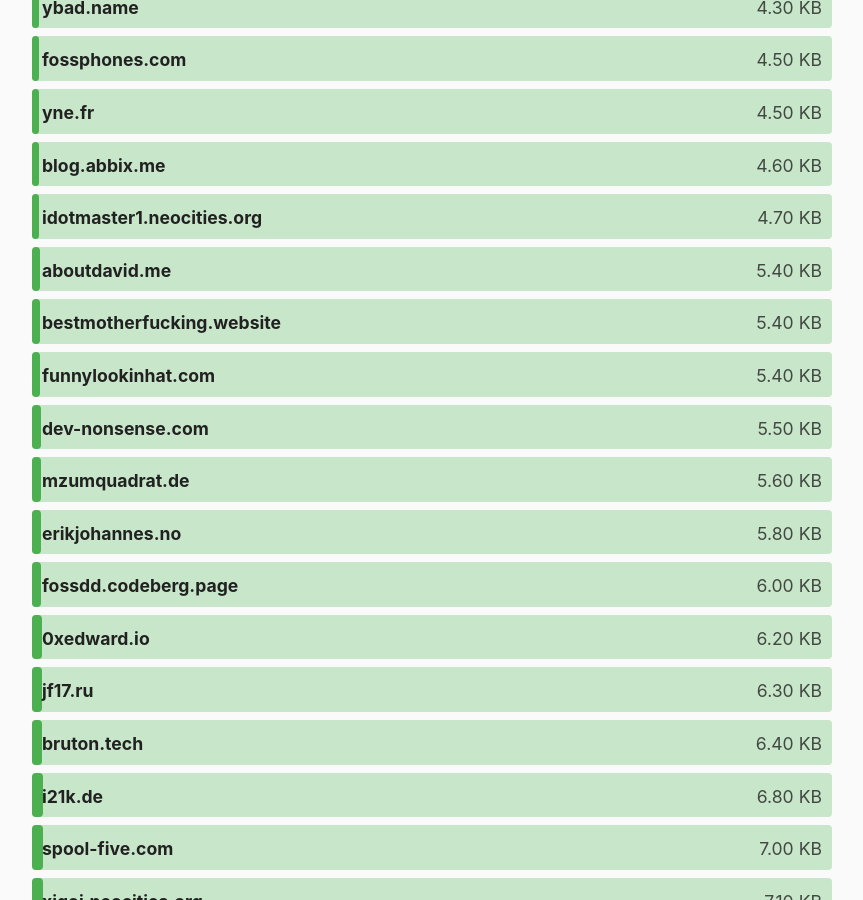
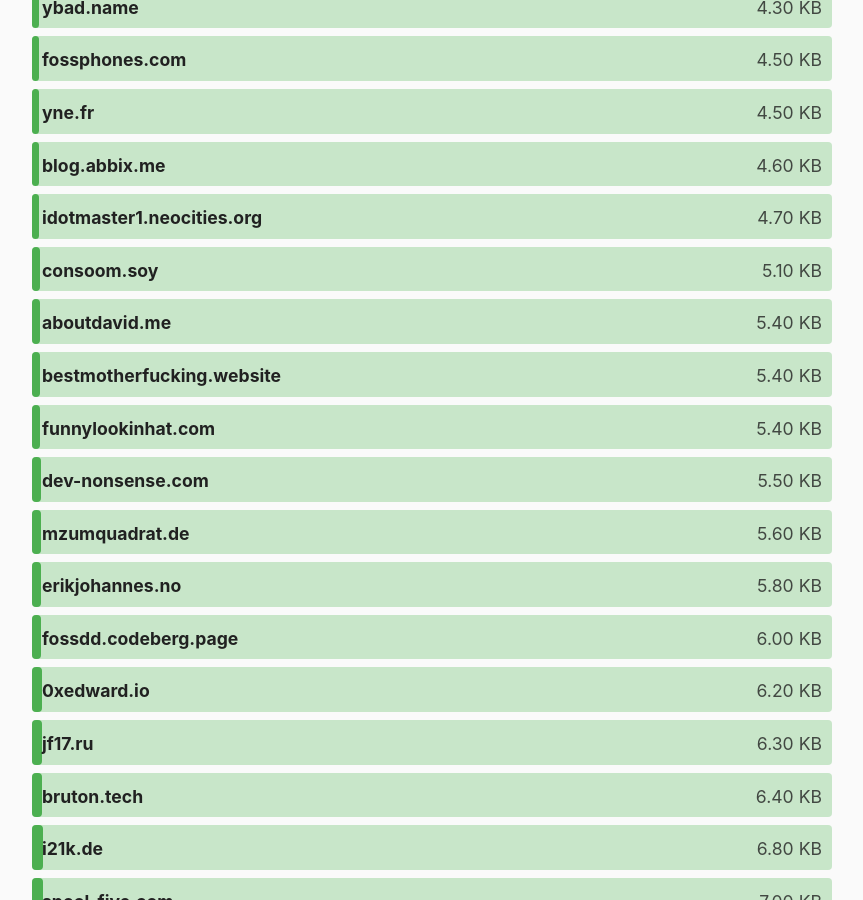
Before and after one commit to kevquirk/512kb.club, a Jekyll site: the page built from index.md, in a window 1280 px wide and 900 px high, scrolled down 1639 px. Shown: the whole window, without its empty margins (208-1071 px from the left). Built offline with Jekyll 4.4.1, drawn with Linux system fonts in a browser that asks for light colours.

Commit message:
Add consoom.soy to sites.yml

```diff
--- a/_data/sites.yml
+++ b/_data/sites.yml
@@ -282,6 +282,11 @@
   url: https://codingotaku.com/
   size: 17.1
   last_checked: 2021-08-21
+
+- domain: consoom.soy
+  url: https://consoom.soy/
+  size: 5.1
+  last_checked: 2021-09-30
 
 - domain: coopermatt.com
   url: https://coopermatt.com/
```
